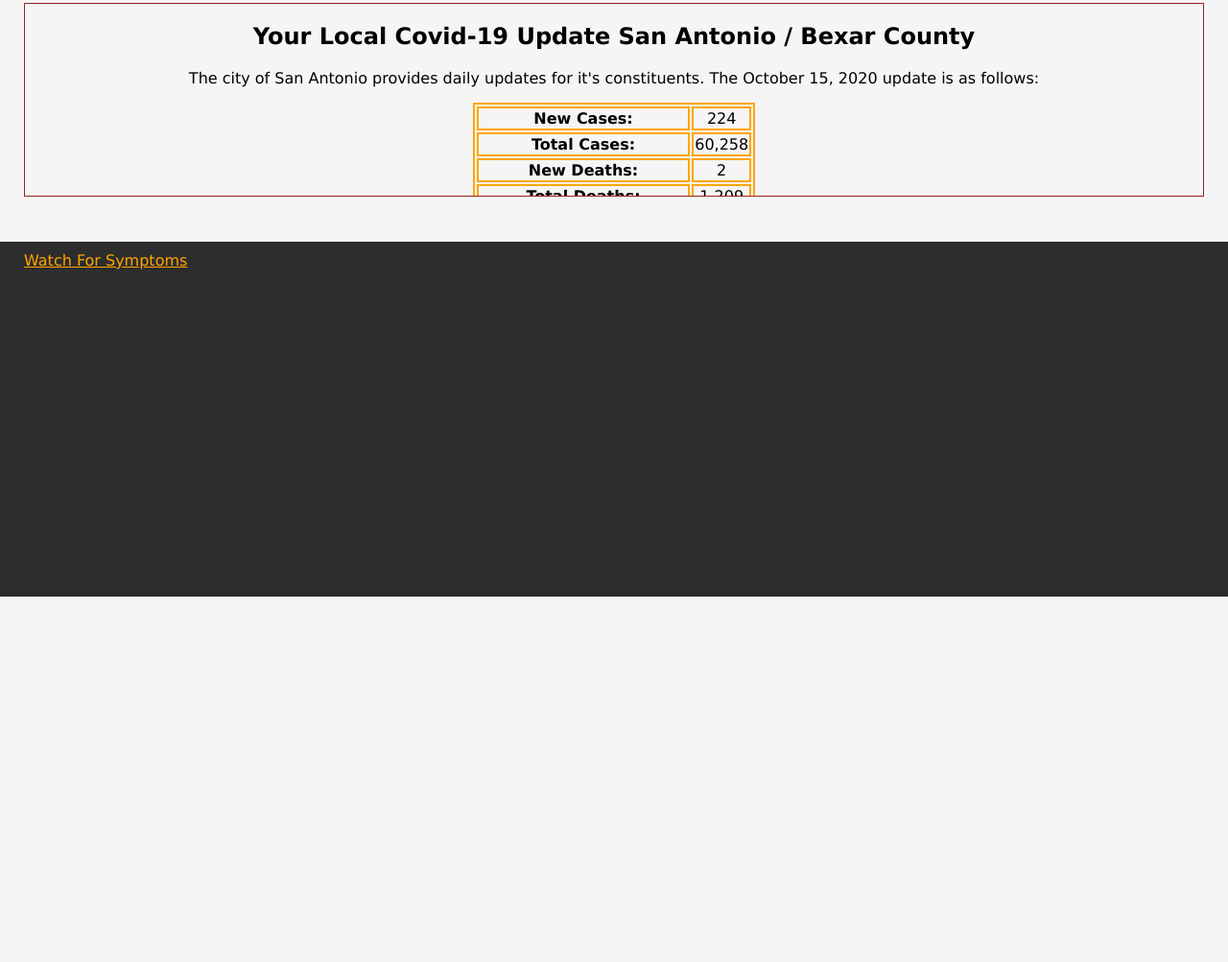
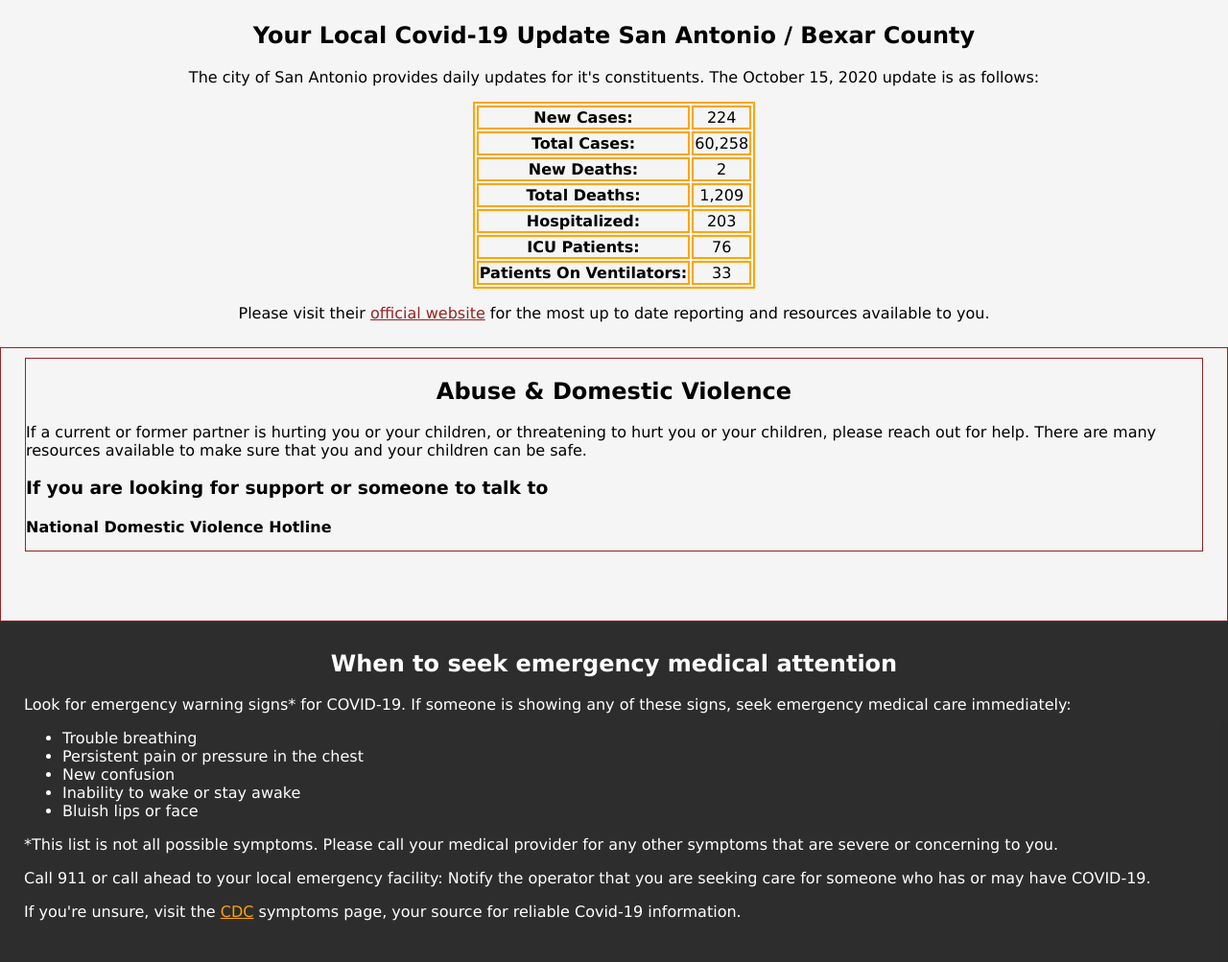
Before and after one commit to KMarieBrown/rubric4-event-handlers, a plain HTML site: page index.html in a window 1280 px wide. Shown: the part 518-1521 px from the top of the page at 96% size. Before the commit the page ends 1140 px from the top, so only its background shows below. Drawn offline with Linux system fonts and the light colour scheme.

Commit message:
📦 NEW: Add footer & update style.

```diff
--- a/index.html
+++ b/index.html
@@ -47,8 +47,7 @@
         </article>
     </section>
 </main>
-    <div id = "local-update">
-        <aside id="scroll-update">
+    <div id="local-update">
     <h2>Your Local Covid-19 Update San Antonio / Bexar County</h2>
     <p>The city of San Antonio provides daily updates for it's constituents. The October 15, 2020 update is as follows:
     </p>
@@ -84,11 +83,61 @@
     </table>
     <p>Please visit their <a href="https://covid19.sanantonio.gov/Home" target="_blank">official website</a> for the most up to date reporting and resources available to you.
     </p>
+    </div>
+    <div id = "abuse">
+        <aside id="scroll-abuse">
+            <h2>Abuse & Domestic Violence</h2>
+            <p>
+                If a current or former partner is hurting you or your children, or threatening to hurt you or your children, please reach out for help. There are many resources available to make sure that you and your children can be safe.
+            <h3>If you are looking for support or someone to talk to</h3>
+            </p>
+            <h4>National Domestic Violence Hotline</h4>
+            <p>
+                Call 1.800.799.7233 and TTY 1.800.787.3224 (confidential and free). If you are unable to speak safely, you can log onto the hotline or text LOVEIS to22522.<!-- cspell: disable-line -->
+            </p>
+            <h4>Childhelp National Child Abuse Hotline</h4><!-- cspell: disable-line -->
+            <p>Call 1.800.422.4453 anytime to speak to a counselor. Options for live chat and texting are available as well on the Childhelp website.<!-- cspell: disable-line -->
+            </p>
+            <h4>National Sexual Assault Hotline</h4>
+            <p>Call 1.800.656.4673 anytime to receive free, confidential support from a counselor.
+            </p>
+            <h4>Rape Crisis Center</h4>
+            <p>The Rape Crisis Center will be offering all their free and confidential counseling services via phone and/or telehealth using Zoom Video Conferencing. Call 210.349.7273 anytime to speak to an advocate.
+            </p>
+            <h4>Family Violence Prevention Services</h4>
+            <p>Call 210.733.8810 anytime to speak to crisis intervention specialist.
+            </p>
+            <h4>StrongHearts Native Helpline for domestic/sexual violence</h4>
+            <p>Confidential hotline specifically for native communities.Call 1.844.762.8483 between 7:00 a.m. – 10:00 p.m. daily to speak to an advocate.
+            </p>
+            <h4>Trans LifeLine</h4>
+            <p>This hotline is staffed exclusively by transgender operators, and provides emotional support and financial resources to trans people. Call 1.877.565.8860 between 9:00 a.m. – 3:00 a.m. daily to speak to an advocate.
+            </p>
+            <p>You can also receive help with a protective order. Click <a href="https://covid19.sanantonio.gov/Assistance/Residents/Abuse-Domestic-Violence" target="_blank">here</a> for more information.
+            </p>
         </aside>
         <p id="insert-p"></p>
         </div>
 <footer>
-    <a href="https://www.cdc.gov/coronavirus/2019-ncov/symptoms-testing/symptoms.html" onmouseover="">Watch For Symptoms</a>
+    <h2>When to seek emergency medical attention</h2>
+
+    <p>Look for emergency warning signs* for COVID-19. If someone is showing any of these signs, seek emergency medical care immediately:
+        <ul>
+            <li>Trouble breathing</li>
+            <li>Persistent pain or pressure in the chest</li>
+            <li>New confusion</li>
+            <li>Inability to wake or stay awake</li>
+            <li>Bluish lips or face</li>
+        </ul>
+    </p>
+    <p>
+    *This list is not all possible symptoms. Please call your medical provider for any other symptoms that are severe or concerning to you.
+    </p>
+    <p>
+    Call 911 or call ahead to your local emergency facility: Notify the operator that you are seeking care for someone who has or may have COVID-19.
+    </p>
+    <p>If you're unsure, visit the <a href="https://www.cdc.gov/coronavirus/2019-ncov/symptoms-testing/symptoms.html" target="_blank">CDC</a> symptoms page, your source for reliable Covid-19 information.</p>
+
 </footer>
 <script src="assets/scripts/main.js"></script>
 </body>
```
Lines whose indentation alone changed are shown as unchanged.
